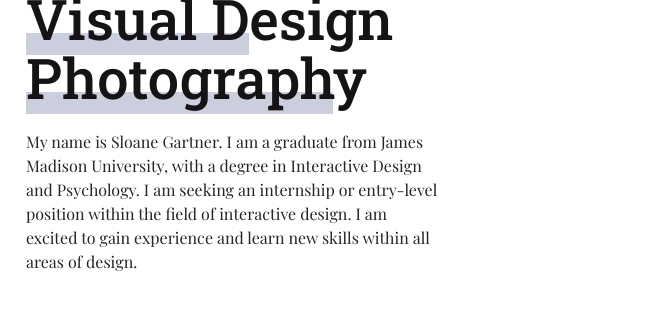
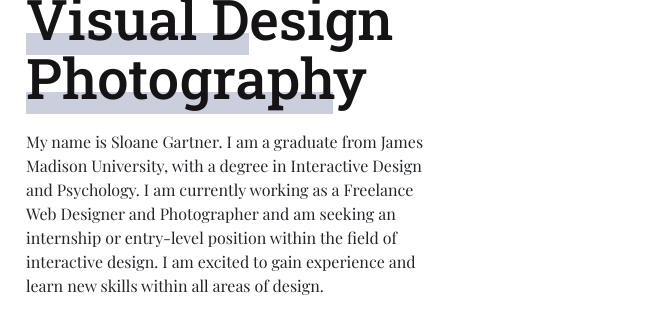
Before and after one commit to sloanegartner/gartner, a plain HTML site: page index.html in a window 1280 px wide. Shown: the part 355-666 px from the top of the page, 629-1280 px from the left. Drawn offline with nearby package versions, Linux system fonts and the light colour scheme.

Commit message:
Update index.html

```diff
--- a/index.html
+++ b/index.html
@@ -79,7 +79,7 @@ p {
       <h3><span class="half_background">Visual D</span>esign</h3>
       <h3><span class="half_background">Photograph</span>y</h3>
     </span>
-          <p class="card-text">My name is Sloane Gartner. I am a graduate from James Madison University, with a degree in Interactive Design and Psychology. I am seeking an internship or entry-level position within the field of interactive design. I am excited to gain experience and learn new skills within all areas of design.</p>
+          <p class="card-text">My name is Sloane Gartner. I am a graduate from James Madison University, with a degree in Interactive Design and Psychology. I am currently working as a Freelance Web Designer and Photographer and am seeking an internship or entry-level position within the field of interactive design. I am excited to gain experience and learn new skills within all areas of design.</p>
 
           <p>I have a passion and interest in UX/UI design, web design, visual design, and front-end web development.</p>
     </section>
```
